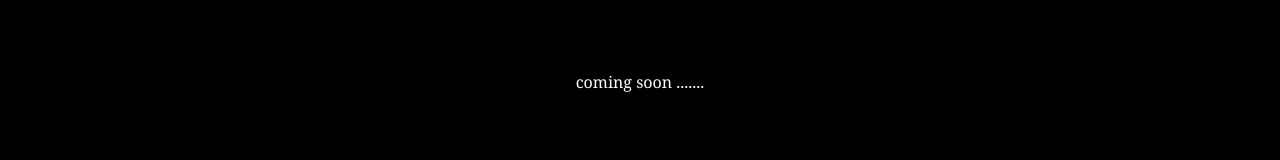
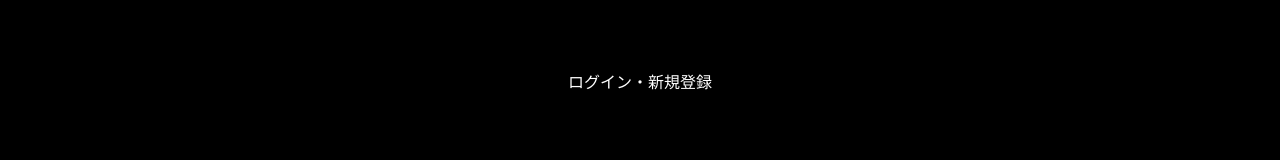
Before and after one commit to junjun-1345/drop-hp, a Next.js app: page /reserve in a window 1280 px wide. Shown: the part 395-555 px from the top of the page. Built offline with nearby package versions, Linux system fonts and the light colour scheme.

Commit message:
✨ 予約画面作成開始

```diff
--- a/src/pages/reserve.js
+++ b/src/pages/reserve.js
@@ -2,7 +2,7 @@ const reserve = () => {
   return (
     <div className="bg-black font-serif text-white">
       <div className="h-screen justify-center flex items-center">
-        <div>coming soon .......</div>
+        <div>ログイン・新規登録</div>
       </div>
     </div>
   );
```
